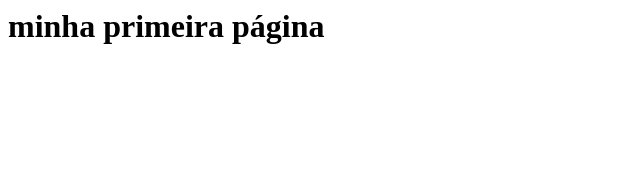
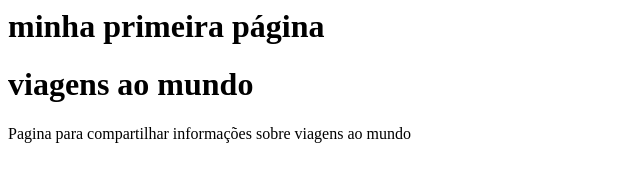
Before and after one commit to madubarbosa123/eduarda1, a plain HTML site: page index.html in a window 1280 px wide. Shown: the whole page, without its empty margins (0-640 px from the left). Drawn offline with Linux system fonts and the light colour scheme.

Commit message:
subititulos

```diff
--- a/index.html
+++ b/index.html
@@ -1,3 +1,5 @@
 <html>
   <h1> minha primeira página </h1>
 </html>
+<h1>viagens ao mundo</h1>
+<p> Pagina para compartilhar informações sobre viagens ao mundo</p>
```
